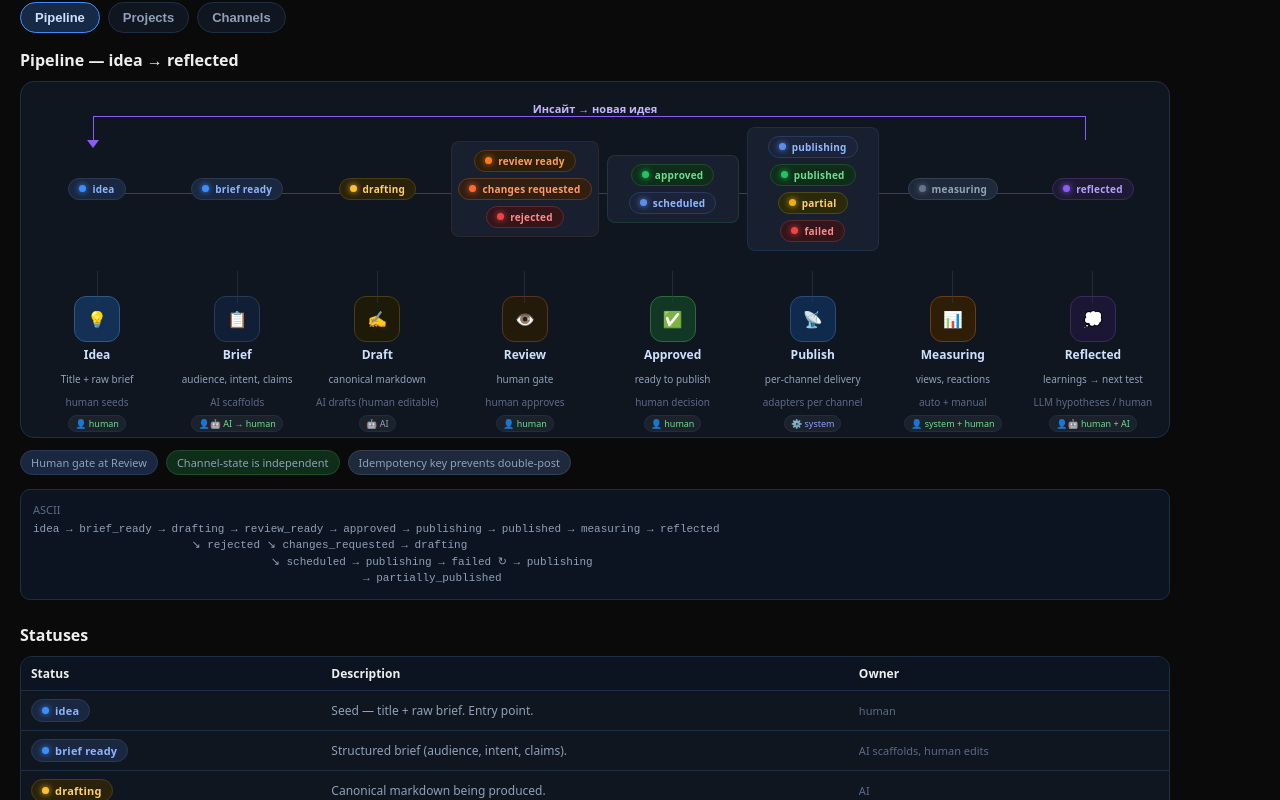
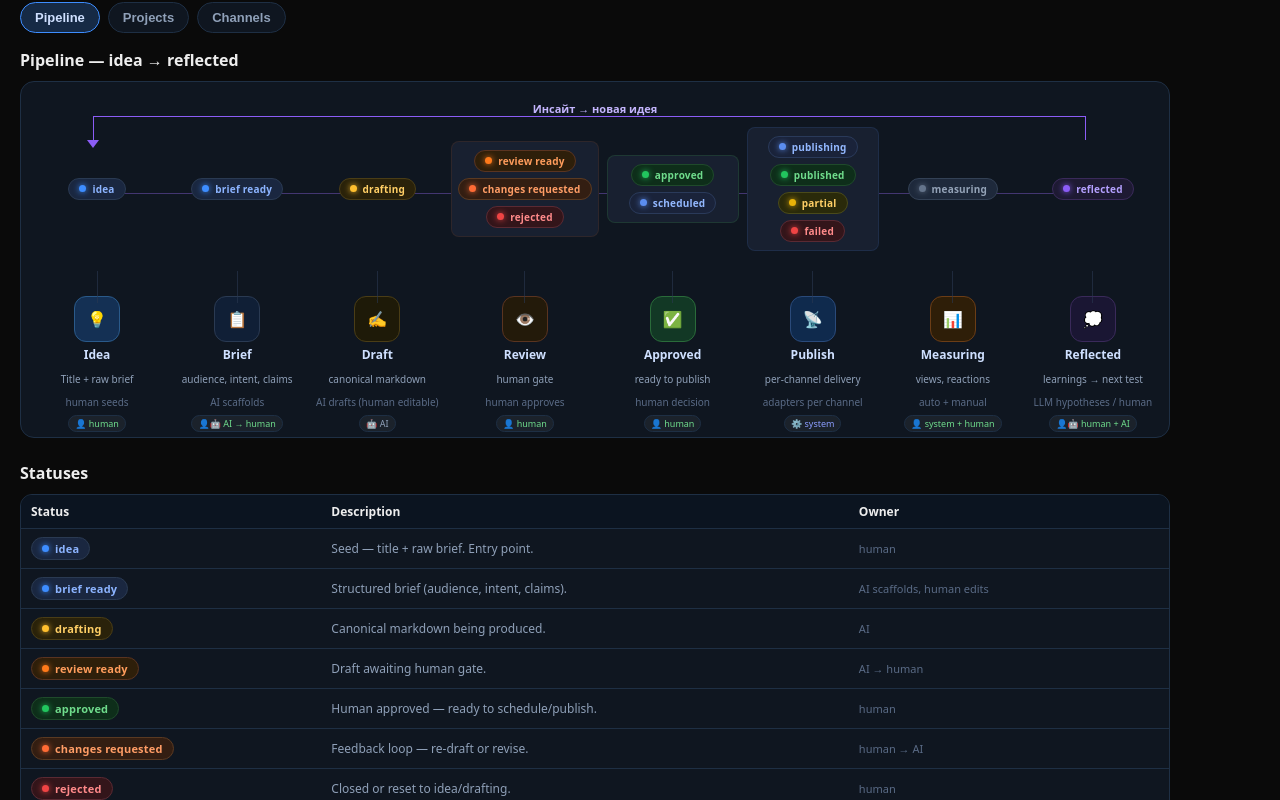
Before and after one commit to ai-synthetix/content-loop, a Next.js app in the folder web/: page /guide in a window 1280 px wide. Shown: the part 446-1246 px from the top of the page. Built offline with nearby package versions, Linux system fonts and the light colour scheme; no server answers.

Commit message:
docs(guide): remove Human gate badges and ASCII

```diff
--- a/web/app/guide/page.tsx
+++ b/web/app/guide/page.tsx
@@ -186,20 +186,6 @@ export default function GuidePage() {
             </div>
           </div>
 
-          <div style={{ marginTop: 12, display: "flex", gap: 8, flexWrap: "wrap", fontSize: 11, color: "#8FA0B8" }}>
-            <span style={{ background: "#1a2740", border: "1px solid #2a3a52", borderRadius: 20, padding: "4px 10px" }}>Human gate at Review</span>
-            <span style={{ background: "#0e2e1a", border: "1px solid #1f4a2b", borderRadius: 20, padding: "4px 10px" }}>Channel-state is independent</span>
-            <span style={{ background: "#1e293b", border: "1px solid #334155", borderRadius: 20, padding: "4px 10px" }}>Idempotency key prevents double-post</span>
-          </div>
-
-          <div style={{ marginTop: 14, background: "#0b1420", border: "1px solid #1e2f44", borderRadius: 10, padding: 12, overflowX: "auto" }}>
-            <div style={{ fontSize: 11, color: "#5a6b86", marginBottom: 4 }}>ASCII</div>
-            <pre style={{ margin: 0, fontSize: 11, lineHeight: 1.5, color: "#8FA0B8", whiteSpace: "pre" }}>{`idea → brief_ready → drafting → review_ready → approved → publishing → published → measuring → reflected
-                        ↘ rejected ↘ changes_requested → drafting
-                                    ↘ scheduled → publishing → failed ↻ → publishing
-                                                  → partially_published`}</pre>
-          </div>
-
           <h2 style={{ fontSize: 16, margin: "24px 0 10px" }}>Statuses</h2>
           <div style={{ background: "#0f1620", border: "1px solid #1e2f44", borderRadius: 12, overflow: "hidden", overflowX: "auto" }}>
             <table style={{ width: "100%", borderCollapse: "collapse", fontSize: 12, minWidth: 520 }}>
```
